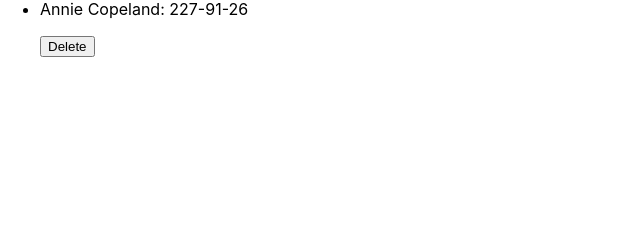
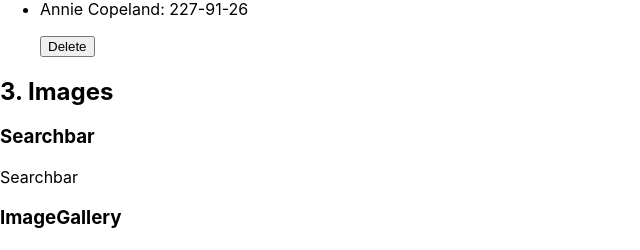
Before and after one commit to davidnedkonst/react-hw-02, a React (Create React App) app: page / in a window 1280 px wide. Shown: the part 733-983 px from the top of the page, without its empty margins (0-640 px from the left). Before the commit the page ends 806 px from the top, so only its background shows below. Built offline with nearby package versions, Linux system fonts and the light colour scheme.

Commit message:
Begin HW3. Add Images

```diff
--- a/src/components/App/App.js
+++ b/src/components/App/App.js
@@ -1,6 +1,7 @@
 import './App.css';
 import Feedback from '../Feedback';
 import Phonebook from '../Phonebook';
+import Images from '../Images/Images';
 
 
 export default function App() {
@@ -13,6 +14,9 @@ export default function App() {
 
       <h2>2. Phonebook</h2>
       <Phonebook />
+
+      <h2>3. Images</h2>
+      <Images/>
     </div>
   );
 };
--- /dev/null
+++ b/src/components/Images/Images/Images.js
@@ -0,0 +1,17 @@
+import React from "react";
+import Section from "../../Section";
+
+export default class Images extends React.Component {
+    render() {
+        return (
+            <div>
+                <Section title='Searchbar'>
+                    Searchbar
+                </Section>
+                <Section title='ImageGallery'>
+                    Imagegallery
+                </Section>
+            </div>
+        )
+    }
+}
--- /dev/null
+++ b/src/components/Images/Images/index.js
@@ -0,0 +1 @@
+export { default } from "./Images";
```
